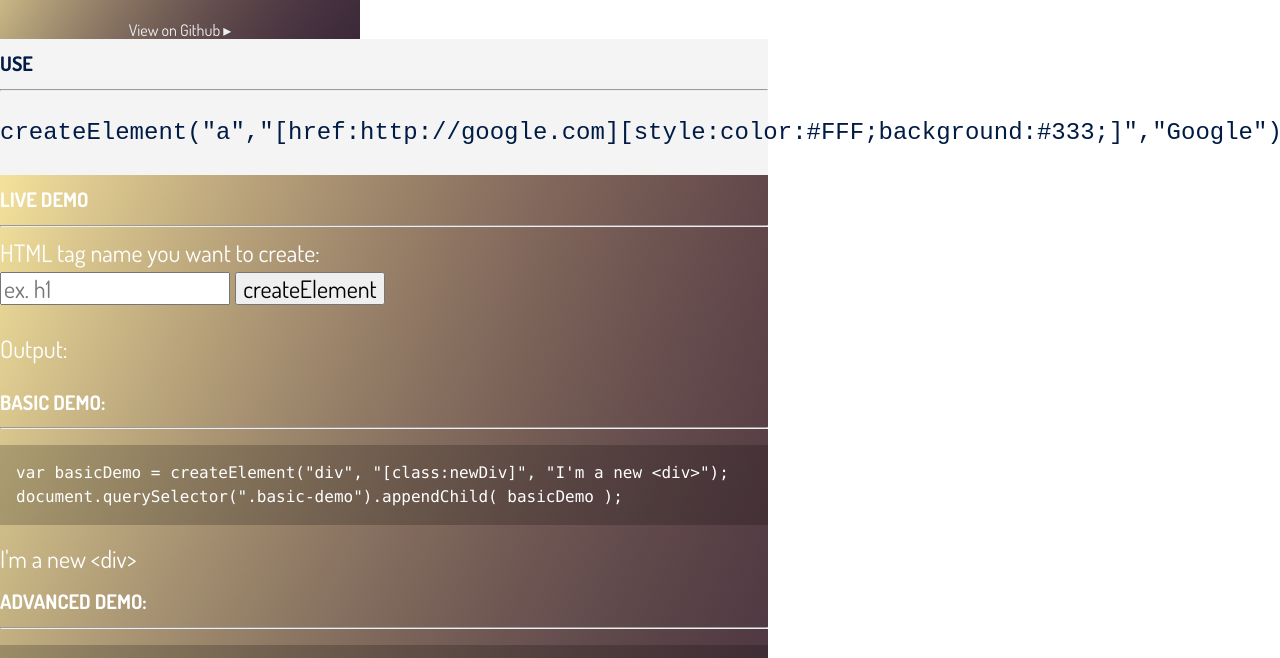
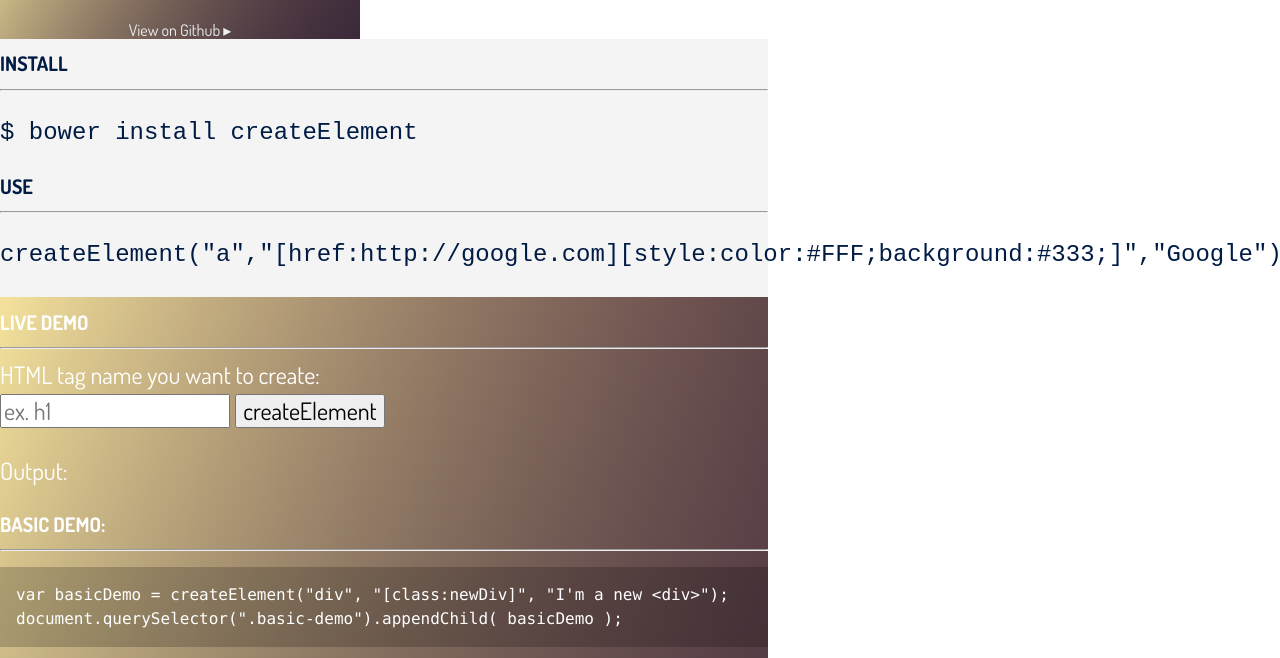
Before and after one commit to juanbrujo/createElement, a website: page demo/index.html in a window 1280 px wide. Shown: the part 117-775 px from the top of the page. Drawn offline with nearby package versions, Linux system fonts and the light colour scheme.

Commit message:
added bower install to readme and demo

```diff
--- a/demo/index.html
+++ b/demo/index.html
@@ -29,16 +29,15 @@
   <main>
     <section class="bg-near-white dt h-100 navy pvx pvxl-ns">
       <div class="dtc v-mid">
-        <!--div class="mw7 center phm phl-ns tl tl-ns">
+        <div class="mw7 center phm phl-ns tl tl-ns">
           <h1 class="f4 ttu book">Install</h1>
           <hr>
           <section class="f4 f3-ns list pln lh-copy">
             <article class="pvs">
-              <pre>$ npm install createElement</pre>
               <pre>$ bower install createElement</pre>
             </article>
           </section>
-        </div-->
+        </div>
         <div class="mw7 center phm phl-ns tl tl-ns">
           <h1 class="f4 ttu book">Use</h1>
           <hr>
```
Also changed, not shown: README.md.
